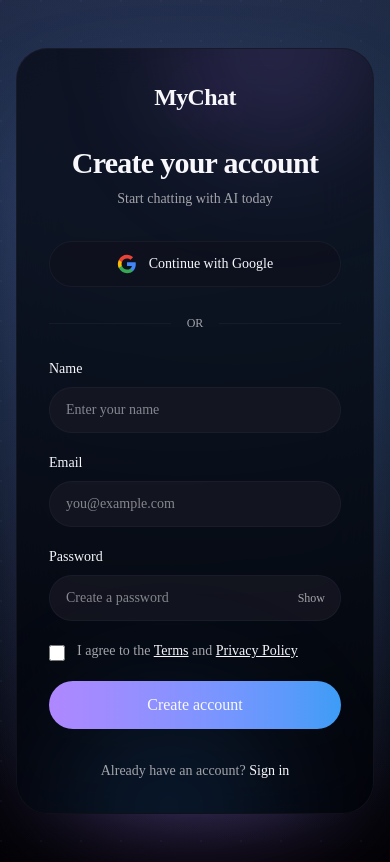
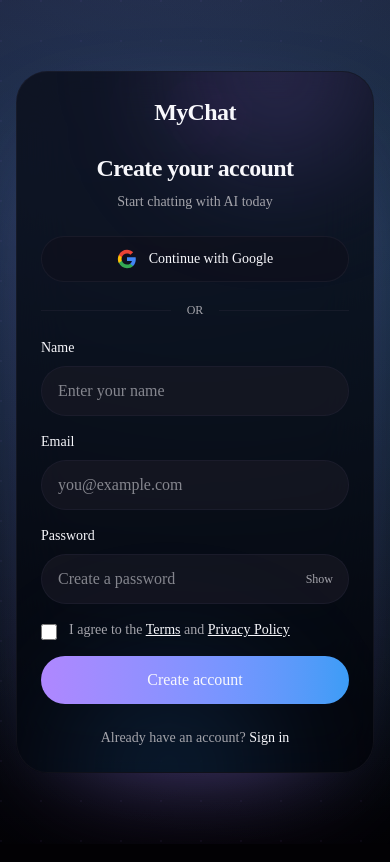
Before and after one commit to Ajaykhanal1/CHATBOT-SYSTEM, a Next.js app in the folder front/: page /register in a window 390 px wide. Built offline with nearby package versions, Linux system fonts and the light colour scheme; no server answers.

Commit message:
Fix auth pages layout on mobile

```diff
--- a/front/src/app/components/auth/ForgotForm.tsx
+++ b/front/src/app/components/auth/ForgotForm.tsx
@@ -56,20 +56,20 @@ export default function ForgotForm() {
   };
 
   return (
-    <div className="flex min-h-screen items-center justify-center px-4 py-12 text-foreground sm:px-6 lg:px-8">
+    <div className="flex min-h-[100dvh] items-center justify-center px-4 py-4 text-foreground sm:px-6 sm:py-12 lg:px-8">
       <div className="w-full max-w-md">
-        <div className="card-glow relative overflow-hidden rounded-3xl border border-border/60 bg-card/80 p-8 shadow-2xl backdrop-blur-xl">
+        <div className="card-glow relative overflow-hidden rounded-3xl border border-border/60 bg-card/80 p-6 shadow-2xl backdrop-blur-xl sm:p-8">
           <div className="absolute -top-24 right-0 h-48 w-48 rounded-full bg-primary/20 blur-3xl" />
           <div className="absolute -bottom-28 left-10 h-56 w-56 rounded-full bg-accent/15 blur-3xl" />
 
           <div className="relative">
-            <div className="mb-8 flex justify-center">
+            <div className="mb-6 flex justify-center sm:mb-8">
               <Link href="/" className="text-glow text-2xl font-bold tracking-tight">
                 MyChat
               </Link>
             </div>
 
-            <div className="mb-8 text-center">
+            <div className="mb-6 text-center sm:mb-8">
               <h1 className="text-2xl font-semibold tracking-tight">
                 Forgot your password?
               </h1>
@@ -82,7 +82,7 @@ export default function ForgotForm() {
 
             <form
               onSubmit={handleSubmit(onSubmit)}
-              className="space-y-5"
+              className="space-y-4 sm:space-y-5"
               noValidate
             >
               <div>
@@ -100,7 +100,7 @@ export default function ForgotForm() {
                   autoComplete="email"
                   {...register("email")}
                   aria-invalid={!!errors.email}
-                  className={`w-full rounded-2xl border px-4 py-3 text-sm outline-none transition bg-input/80 ${
+                  className={`w-full rounded-2xl border px-4 py-3 text-base outline-none sm:text-sm transition bg-input/80 ${
                     errors.email
                       ? "border-destructive focus:ring-1 focus:ring-destructive"
                       : "border-border/80 focus:border-primary focus:ring-1 focus:ring-primary/60"
@@ -142,7 +142,7 @@ export default function ForgotForm() {
               </button>
             </form>
 
-            <div className="mt-6 text-center">
+            <div className="mt-5 text-center sm:mt-6">
               <Link
                 href="/login"
                 className="text-sm font-medium text-muted-foreground hover:text-foreground hover:underline"
--- a/front/src/app/components/auth/LoginForm.tsx
+++ b/front/src/app/components/auth/LoginForm.tsx
@@ -119,15 +119,15 @@ export default function LoginForm() {
 
 
   return (
-    <div className="flex min-h-screen items-center justify-center px-4 py-12 text-foreground sm:px-6 lg:px-8">
+    <div className="flex min-h-[100dvh] items-center justify-center px-4 py-4 text-foreground sm:px-6 sm:py-12 lg:px-8">
       <div className="w-full max-w-md">
-        <div className="card-glow relative overflow-hidden rounded-3xl border border-border/60 bg-card/80 p-8 shadow-2xl backdrop-blur-xl">
+        <div className="card-glow relative overflow-hidden rounded-3xl border border-border/60 bg-card/80 p-6 shadow-2xl backdrop-blur-xl sm:p-8">
           <div className="absolute -top-24 right-0 h-48 w-48 rounded-full bg-primary/20 blur-3xl" />
           <div className="absolute -bottom-28 left-10 h-56 w-56 rounded-full bg-accent/15 blur-3xl" />
 
           <div className="relative">
             {/* Logo */}
-            <div className="mb-8 text-center">
+            <div className="mb-6 text-center sm:mb-8">
               <Link href="/" className="text-glow text-2xl font-bold tracking-tight">
                 MyChat
               </Link>
@@ -135,7 +135,7 @@ export default function LoginForm() {
 
             {/* Heading */}
             <div className="text-center">
-              <h1 className="text-3xl font-bold tracking-tight">Welcome back</h1>
+              <h1 className="text-2xl font-bold tracking-tight sm:text-3xl">Welcome back</h1>
               <p className="mt-2 text-sm text-muted-foreground">
                 Sign in to continue chatting with AI
               </p>
@@ -145,7 +145,7 @@ export default function LoginForm() {
             <button
               type="button"
               disabled={isLoading}
-              className="mt-8 flex w-full items-center justify-center gap-3 rounded-2xl border border-border/80 bg-secondary/60 px-4 py-3 text-sm font-medium transition hover:bg-secondary disabled:opacity-50"
+              className="mt-6 flex w-full items-center justify-center gap-3 sm:mt-8 rounded-2xl border border-border/80 bg-secondary/60 px-4 py-3 text-sm font-medium transition hover:bg-secondary disabled:opacity-50"
               onClick={() => googleLogin()}
             >
               <svg className="h-5 w-5" viewBox="0 0 24 24">
@@ -170,7 +170,7 @@ export default function LoginForm() {
             </button>
 
             {/* Divider */}
-            <div className="my-7 flex items-center gap-4">
+            <div className="my-5 flex items-center gap-4 sm:my-7">
               <div className="h-px flex-1 bg-border/70" />
               <span className="text-xs text-muted-foreground">OR</span>
               <div className="h-px flex-1 bg-border/70" />
@@ -186,7 +186,7 @@ export default function LoginForm() {
             {/* Login Form */}
             <form
               onSubmit={handleSubmit(onSubmit)}
-              className="space-y-5"
+              className="space-y-4 sm:space-y-5"
               noValidate
             >
               {/* Email/Username */}
@@ -205,7 +205,7 @@ export default function LoginForm() {
                   autoComplete="username"
                   {...register("email")}
                   aria-invalid={!!errors.email}
-                  className={`w-full rounded-2xl border px-4 py-3 text-sm outline-none transition bg-input/80 ${errors.email
+                  className={`w-full rounded-2xl border px-4 py-3 text-base outline-none sm:text-sm transition bg-input/80 ${errors.email
                     ? "border-destructive focus:ring-1 focus:ring-destructive"
                     : "border-border/80 focus:border-primary focus:ring-1 focus:ring-primary/60"
                     }`}
@@ -244,7 +244,7 @@ export default function LoginForm() {
                     autoComplete="current-password"
                     {...register("password")}
                     aria-invalid={!!errors.password}
-                    className={`w-full rounded-2xl border px-4 py-3 pr-20 text-sm outline-none transition bg-input/80 ${errors.password
+                    className={`w-full rounded-2xl border px-4 py-3 pr-20 text-base outline-none sm:text-sm transition bg-input/80 ${errors.password
                       ? "border-destructive focus:ring-1 focus:ring-destructive"
                       : "border-border/80 focus:border-primary focus:ring-1 focus:ring-primary/60"
                       }`}
@@ -294,7 +294,7 @@ export default function LoginForm() {
             </form>
 
             {/* Register */}
-            <p className="mt-8 text-center text-sm text-muted-foreground">
+            <p className="mt-6 text-center text-sm text-muted-foreground sm:mt-8">
               Don&apos;t have an account?{" "}
               <Link
                 href="/register"
--- a/front/src/app/components/auth/RegisterForm.tsx
+++ b/front/src/app/components/auth/RegisterForm.tsx
@@ -59,15 +59,15 @@ export default function RegisterForm() {
   };
 
   return (
-    <div className="flex min-h-screen items-center justify-center px-4 py-12 text-foreground sm:px-6 lg:px-8">
+    <div className="flex min-h-[100dvh] items-center justify-center px-4 py-4 text-foreground sm:px-6 sm:py-12 lg:px-8">
       <div className="w-full max-w-md">
-        <div className="card-glow relative overflow-hidden rounded-3xl border border-border/60 bg-card/80 p-8 shadow-2xl backdrop-blur-xl">
+        <div className="card-glow relative overflow-hidden rounded-3xl border border-border/60 bg-card/80 p-6 shadow-2xl backdrop-blur-xl sm:p-8">
           <div className="absolute -top-24 right-0 h-48 w-48 rounded-full bg-primary/20 blur-3xl" />
           <div className="absolute -bottom-28 left-10 h-56 w-56 rounded-full bg-accent/15 blur-3xl" />
 
           <div className="relative">
             {/* Logo */}
-            <div className="mb-8 text-center">
+            <div className="mb-6 text-center sm:mb-8">
               <Link href="/" className="text-glow text-2xl font-bold tracking-tight">
                 MyChat
               </Link>
@@ -75,7 +75,7 @@ export default function RegisterForm() {
 
             {/* Heading */}
             <div className="text-center">
-              <h1 className="text-3xl font-bold tracking-tight">
+              <h1 className="text-2xl font-bold tracking-tight sm:text-3xl">
                 Create your account
               </h1>
 
@@ -88,7 +88,7 @@ export default function RegisterForm() {
             <button
               type="button"
               disabled={isLoading}
-              className="mt-8 flex w-full items-center justify-center gap-3 rounded-2xl border border-border/80 bg-secondary/60 px-4 py-3 text-sm font-medium transition hover:bg-secondary disabled:opacity-50"
+              className="mt-6 flex w-full items-center justify-center gap-3 sm:mt-8 rounded-2xl border border-border/80 bg-secondary/60 px-4 py-3 text-sm font-medium transition hover:bg-secondary disabled:opacity-50"
             >
               <svg className="h-5 w-5" viewBox="0 0 24 24">
                 <path
@@ -112,7 +112,7 @@ export default function RegisterForm() {
             </button>
 
             {/* Divider */}
-            <div className="my-7 flex items-center gap-4">
+            <div className="my-5 flex items-center gap-4 sm:my-7">
               <div className="h-px flex-1 bg-border/70" />
 
               <span className="text-xs text-muted-foreground">
@@ -132,7 +132,7 @@ export default function RegisterForm() {
             {/* Form */}
             <form
               onSubmit={handleSubmit(onSubmit)}
-              className="space-y-5"
+              className="space-y-4 sm:space-y-5"
               noValidate
             >
               {/* Name */}
@@ -151,7 +151,7 @@ export default function RegisterForm() {
                   autoComplete="name"
                   {...register("name")}
                   aria-invalid={!!errors.name}
-                  className={`w-full rounded-2xl border px-4 py-3 text-sm outline-none transition bg-input/80 ${errors.name
+                  className={`w-full rounded-2xl border px-4 py-3 text-base outline-none sm:text-sm transition bg-input/80 ${errors.name
                     ? "border-destructive focus:ring-1 focus:ring-destructive"
                     : "border-border/80 focus:border-primary focus:ring-1 focus:ring-primary/60"
                     }`}
@@ -180,7 +180,7 @@ export default function RegisterForm() {
                   autoComplete="email"
                   {...register("email")}
                   aria-invalid={!!errors.email}
-                  className={`w-full rounded-2xl border px-4 py-3 text-sm outline-none transition bg-input/80 ${errors.email
+                  className={`w-full rounded-2xl border px-4 py-3 text-base outline-none sm:text-sm transition bg-input/80 ${errors.email
                     ? "border-destructive focus:ring-1 focus:ring-destructive"
                     : "border-border/80 focus:border-primary focus:ring-1 focus:ring-primary/60"
                     }`}
@@ -210,7 +210,7 @@ export default function RegisterForm() {
                     autoComplete="new-password"
                     {...register("password")}
                     aria-invalid={!!errors.password}
-                    className={`w-full rounded-2xl border px-4 py-3 pr-20 text-sm outline-none transition bg-input/80 ${errors.password
+                    className={`w-full rounded-2xl border px-4 py-3 pr-20 text-base outline-none sm:text-sm transition bg-input/80 ${errors.password
                       ? "border-destructive focus:ring-1 focus:ring-destructive"
                       : "border-border/80 focus:border-primary focus:ring-1 focus:ring-primary/60"
                       }`}
@@ -281,7 +281,7 @@ export default function RegisterForm() {
             </form>
 
             {/* Login */}
-            <p className="mt-8 text-center text-sm text-muted-foreground">
+            <p className="mt-6 text-center text-sm text-muted-foreground sm:mt-8">
               Already have an account?{" "}
               <Link
                 href="/login"
--- a/front/src/app/components/auth/ResetForm.tsx
+++ b/front/src/app/components/auth/ResetForm.tsx
@@ -79,22 +79,22 @@ export default function ResetForm() {
   };
 
   return (
-    <div className="flex min-h-screen items-center justify-center px-4 py-12 text-foreground sm:px-6 lg:px-8">
+    <div className="flex min-h-[100dvh] items-center justify-center px-4 py-4 text-foreground sm:px-6 sm:py-12 lg:px-8">
       <div className="w-full max-w-md">
-        <div className="card-glow relative overflow-hidden rounded-3xl border border-border/60 bg-card/80 p-8 shadow-2xl backdrop-blur-xl">
+        <div className="card-glow relative overflow-hidden rounded-3xl border border-border/60 bg-card/80 p-6 shadow-2xl backdrop-blur-xl sm:p-8">
           <div className="absolute -top-24 right-0 h-48 w-48 rounded-full bg-primary/20 blur-3xl" />
           <div className="absolute -bottom-28 left-10 h-56 w-56 rounded-full bg-accent/15 blur-3xl" />
 
           <div className="relative">
             {/* Logo */}
-            <div className="mb-8 flex justify-center">
+            <div className="mb-6 flex justify-center sm:mb-8">
               <Link href="/" className="text-glow text-2xl font-bold tracking-tight">
                 MyChat
               </Link>
             </div>
 
             {/* Heading */}
-            <div className="mb-8 text-center">
+            <div className="mb-6 text-center sm:mb-8">
               <h1 className="text-2xl font-semibold tracking-tight">
                 Reset password
               </h1>
@@ -107,7 +107,7 @@ export default function ResetForm() {
             {/* Form */}
             <form
               onSubmit={handleSubmit(onSubmit)}
-              className="space-y-5"
+              className="space-y-4 sm:space-y-5"
               noValidate
             >
               {/* New Password */}
@@ -127,7 +127,7 @@ export default function ResetForm() {
                     autoComplete="new-password"
                     {...register("password")}
                     aria-invalid={!!errors.password}
-                    className={`w-full rounded-2xl border px-4 py-3 pr-20 text-sm outline-none transition bg-input/80 ${
+                    className={`w-full rounded-2xl border px-4 py-3 pr-20 text-base outline-none sm:text-sm transition bg-input/80 ${
                       errors.password
                         ? "border-destructive focus:ring-1 focus:ring-destructive"
                         : "border-border/80 focus:border-primary focus:ring-1 focus:ring-primary/60"
@@ -171,7 +171,7 @@ export default function ResetForm() {
                     autoComplete="new-password"
                     {...register("confirmPassword")}
                     aria-invalid={!!errors.confirmPassword}
-                    className={`w-full rounded-2xl border px-4 py-3 pr-20 text-sm outline-none transition bg-input/80 ${
+                    className={`w-full rounded-2xl border px-4 py-3 pr-20 text-base outline-none sm:text-sm transition bg-input/80 ${
                       errors.confirmPassword
                         ? "border-destructive focus:ring-1 focus:ring-destructive"
                         : "border-border/80 focus:border-primary focus:ring-1 focus:ring-primary/60"
@@ -228,7 +228,7 @@ export default function ResetForm() {
             </form>
 
             {/* Back to Login */}
-            <div className="mt-6 text-center">
+            <div className="mt-5 text-center sm:mt-6">
               <Link
                 href="/login"
                 className="text-sm font-medium text-muted-foreground hover:text-foreground hover:underline"
--- a/front/src/app/forgot-password/page.tsx
+++ b/front/src/app/forgot-password/page.tsx
@@ -2,7 +2,7 @@ import ForgotForm from "../components/auth/ForgotForm";
 
 export default function ForgotPasswordPage() {
   return (
-    <main className="relative min-h-screen overflow-hidden bg-background">
+    <main className="relative min-h-[100dvh] overflow-hidden bg-background">
       <div className="absolute inset-0 bg-noise" />
       <div className="absolute inset-0 bg-grid opacity-40" />
       <div className="relative z-10">
--- a/front/src/app/login/page.tsx
+++ b/front/src/app/login/page.tsx
@@ -2,7 +2,7 @@ import LoginForm from "../components/auth/LoginForm";
 
 export default function LoginPage() {
   return (
-    <main className="relative min-h-screen overflow-hidden bg-background">
+    <main className="relative min-h-[100dvh] overflow-hidden bg-background">
       <div className="absolute inset-0 bg-noise" />
       <div className="absolute inset-0 bg-grid opacity-40" />
       <div className="relative z-10">
--- a/front/src/app/register/page.tsx
+++ b/front/src/app/register/page.tsx
@@ -2,7 +2,7 @@ import RegisterForm from "../components/auth/RegisterForm";
 
 export default function RegisterPage() {
   return (
-    <main className="relative min-h-screen overflow-hidden bg-background">
+    <main className="relative min-h-[100dvh] overflow-hidden bg-background">
       <div className="absolute inset-0 bg-noise" />
       <div className="absolute inset-0 bg-grid opacity-40" />
       <div className="relative z-10">
--- a/front/src/app/reset-password/page.tsx
+++ b/front/src/app/reset-password/page.tsx
@@ -2,7 +2,7 @@ import ResetForm from "../components/auth/ResetForm";
 
 export default function ResetPasswordPage() {
   return (
-    <main className="relative min-h-screen overflow-hidden bg-background">
+    <main className="relative min-h-[100dvh] overflow-hidden bg-background">
       <div className="absolute inset-0 bg-noise" />
       <div className="absolute inset-0 bg-grid opacity-40" />
       <div className="relative z-10">
```
